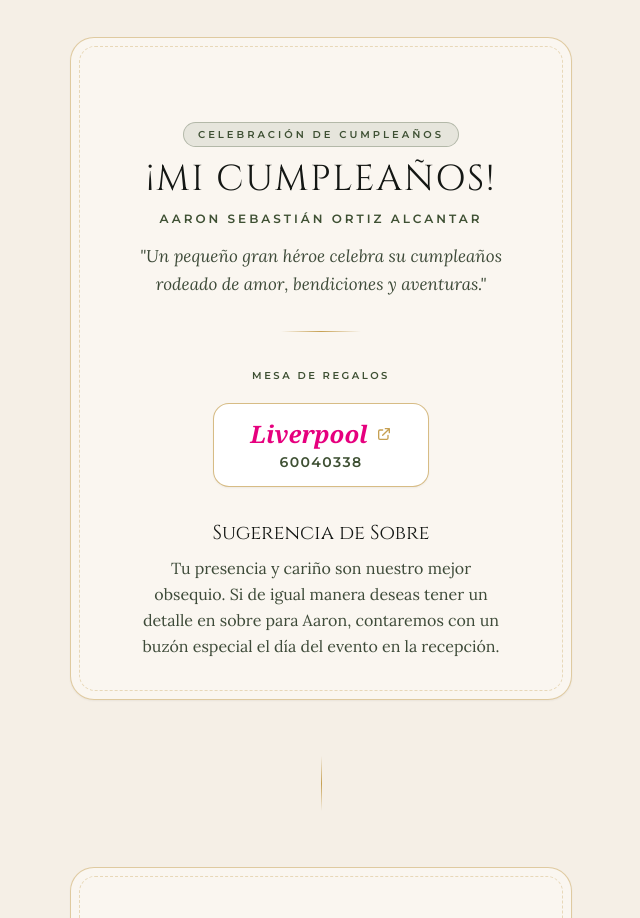
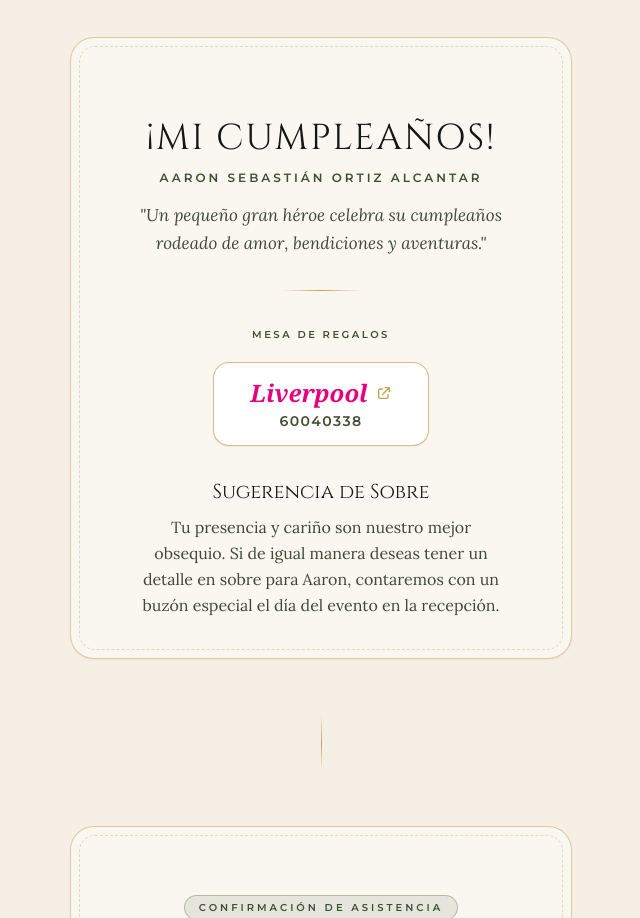
Before and after one commit to JCCJN04/bautizoaaronortiz, a website: page index.html in a window 1280 px wide. Shown: the part 2720-3638 px from the top of the page, without its empty margins (319-959 px from the left). Drawn offline with nearby package versions, Linux system fonts and the light colour scheme.

Commit message:
Remove Celebracion de Cumpleanos badge

```diff
--- a/index.html
+++ b/index.html
@@ -518,12 +518,6 @@
 
       <!-- Encabezado de Cumpleaños -->
       <div class="relative z-10 space-y-3 pt-2">
-        <div class="inline-flex items-center gap-1.5 px-3.5 py-1 bg-[#3E5033]/10 border border-[#3E5033]/30 rounded-full">
-          <span class="font-sans text-[10px] font-semibold tracking-[0.3em] uppercase text-[#3E5033]">
-            Celebración de Cumpleaños
-          </span>
-        </div>
-
         <h3 class="font-display text-3xl sm:text-4xl font-normal tracking-[0.05em] uppercase text-[#141714]">
           ¡Mi Cumpleaños!
         </h3>
```
